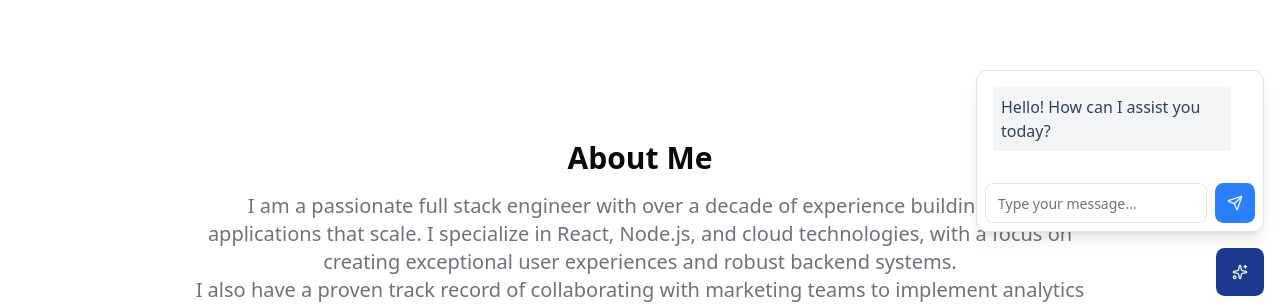
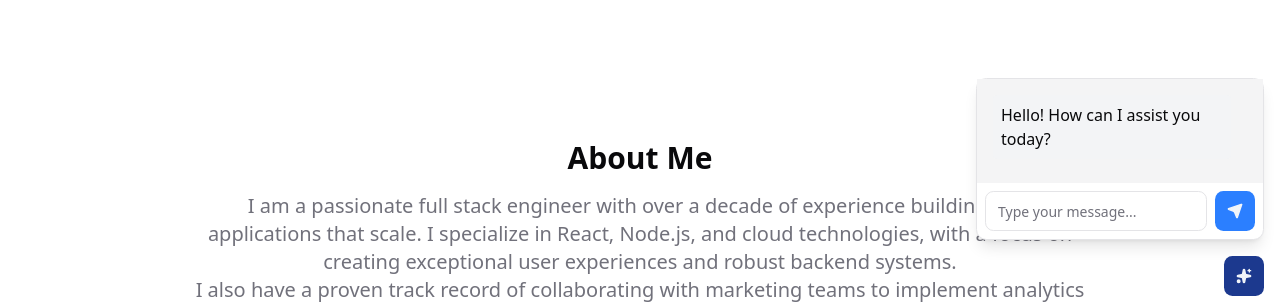
Before and after one commit to jymele/mysite, a Next.js app: page / in a window 1280 px wide. Both pictures are taken after a click on the button 1240 px from the left and 760 px from the top of the page. Shown: the part 488-796 px from the top of the page. Built offline with nearby package versions, Linux system fonts and the light colour scheme; no server answers.

Commit message:
feat: enhance Chatbot styling and add button cursor pointer

```diff
--- a/app/globals.css
+++ b/app/globals.css
@@ -116,6 +116,10 @@
   body {
     @apply bg-background text-foreground;
   }
+
+  button {
+    @apply cursor-pointer;
+  }
 }
 
 .cta {
--- a/components/Chatbot.tsx
+++ b/components/Chatbot.tsx
@@ -51,8 +51,8 @@ const Chatbot: React.FC = () => {
         body: JSON.stringify({ prompt: currentInput }),
       });
 
-      console.log("Response status:", response.status);
-      console.log("Response ok:", response.ok);
+      // console.log("Response status:", response.status);
+      // console.log("Response ok:", response.ok);
 
       if (!response.ok) {
         const errorText = await response.text();
@@ -86,10 +86,10 @@ const Chatbot: React.FC = () => {
     <div className="fixed bottom-4 right-4 flex items-end flex-col-reverse gap-4 w-72">
       <Button
         size="icon"
-        className="bg-blue-900 hover:bg-blue-800 w-12 h-12"
+        className="bg-blue-900 hover:bg-blue-800  text-slate-100"
         onClick={() => setIsChatOpen(!isChatOpen)}
       >
-        <Sparkles className="text-slate-100" />
+        <Sparkles fill="currentColor" size={64} />
       </Button>
       <AnimatePresence>
         {isChatOpen && (
@@ -117,9 +117,9 @@ const Chatbot: React.FC = () => {
               ease: "easeOut",
             }}
           >
-            <Card className="shadow-lg bg-white">
+            <Card className="shadow-lg bg-background">
               <CardContent className="p-0">
-                <div className="chatbot-messages p-4 max-h-80 overflow-y-auto text-slate-700">
+                <div className="chatbot-messages p-4 max-h-80 overflow-y-auto bg-muted">
                   {message.map((msg, index) => (
                     <div
                       key={index}
@@ -148,12 +148,12 @@ const Chatbot: React.FC = () => {
                     type="submit"
                     disabled={isLoading}
                     size="icon"
-                    className="shrink-0"
+                    className="shrink-0 text-slate-100"
                   >
                     {isLoading ? (
-                      <div className="animate-spin rounded-full h-4 w-4 border-b-2 border-white" />
+                      <div className="animate-spin rounded-full border-b-2 border-white" />
                     ) : (
-                      <Send className="h-4 w-4" />
+                      <Send color="currentColor" fill="currentColor" />
                     )}
                   </Button>
                 </form>
```
